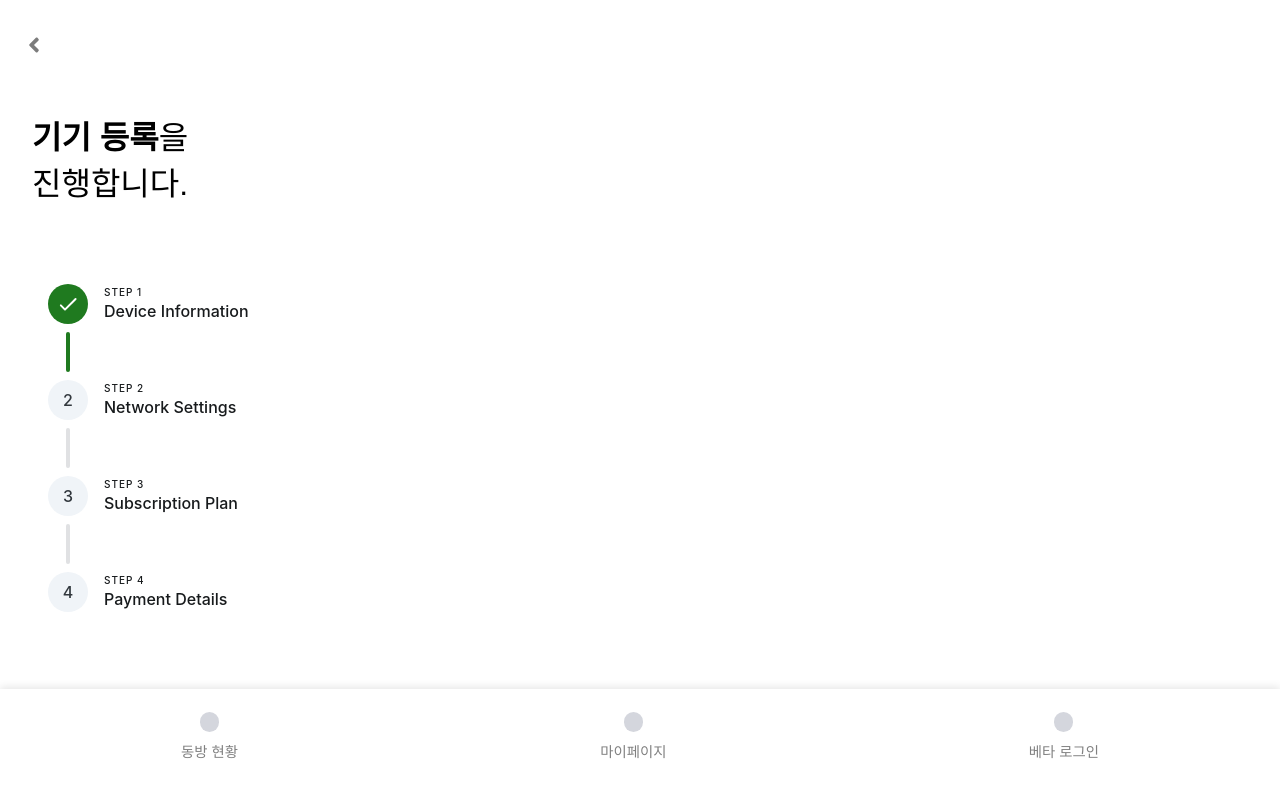
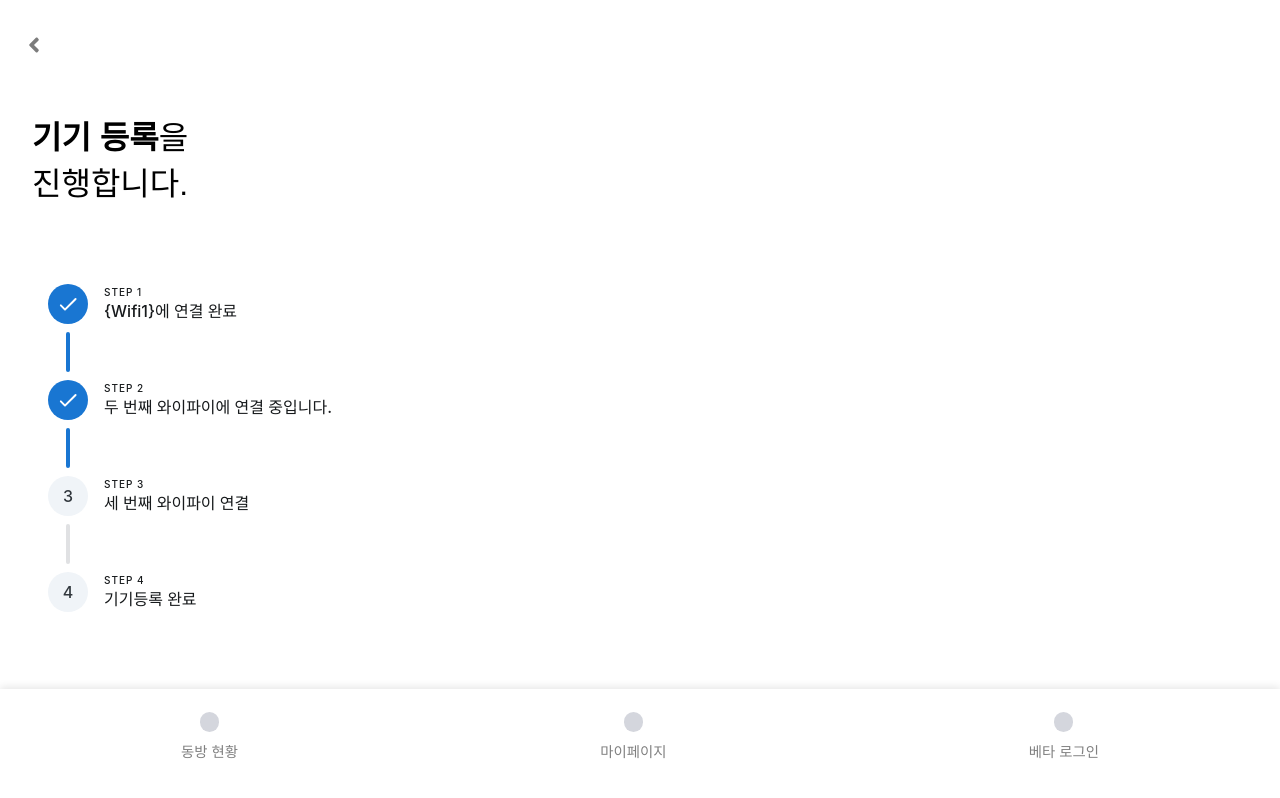
Before and after one commit to JNU-econovation/Whoz-in-FE, a React (Create React App) app: page /device-register in a window 1280 px wide. Built offline with nearby package versions, Linux system fonts and the light colour scheme.

Commit message:
design: 기기등록 stepper 문구 및 색상 수정

```diff
--- a/src/components/DeviceRegisterStepper.jsx
+++ b/src/components/DeviceRegisterStepper.jsx
@@ -7,7 +7,7 @@ import CheckRoundedIcon from '@mui/icons-material/CheckRounded';
 
 export default function DeviceRegisterStepper() {
   // 현재 단계와 완료된 단계를 관리
-  const [activeStep, setActiveStep] = React.useState(1); // 예시로 첫 번째 단계만 활성화
+  const [activeStep, setActiveStep] = React.useState(2);
 
   return (
     <Stepper
@@ -19,9 +19,8 @@ export default function DeviceRegisterStepper() {
         '--Step-connectorInset': '0.5rem',
         '--Step-connectorRadius': '1rem',
         '--Step-connectorThickness': '4px',
-        '--joy-palette-success-solidBg': 'var(--joy-palette-success-400)',
         [`& .${stepClasses.completed}`]: {
-          '&::after': { bgcolor: 'success.solidBg' },
+          '&::after': { bgcolor: '#1976D2' }, // 완료된 상태의 배경색
         },
         [`& .${stepClasses.active}`]: {
           [`& .${stepIndicatorClasses.root}`]: {
@@ -44,8 +43,8 @@ export default function DeviceRegisterStepper() {
         completed={activeStep >= 1}
         indicator={
           activeStep >= 1 ? (
-            <StepIndicator variant="solid" color="success">
-              <CheckRoundedIcon />
+            <StepIndicator variant="solid" sx={{ bgcolor: '#1976D2' }}>
+              <CheckRoundedIcon sx={{ color: '#fff' }} />
             </StepIndicator>
           ) : (
             <StepIndicator>{1}</StepIndicator>
@@ -54,15 +53,17 @@ export default function DeviceRegisterStepper() {
       >
         <div>
           <Typography level="title-sm">Step 1</Typography>
-          Device Information
+          {activeStep > 1
+            ? '{Wifi1}에 연결 완료'
+            : '첫 번째 Wi-Fi에 연결합니다.'}
         </div>
       </Step>
       <Step
         completed={activeStep >= 2}
         indicator={
           activeStep >= 2 ? (
-            <StepIndicator variant="solid" color="success">
-              <CheckRoundedIcon />
+            <StepIndicator variant="solid" sx={{ bgcolor: '#1976D2' }}>
+              <CheckRoundedIcon sx={{ color: '#fff' }} />
             </StepIndicator>
           ) : (
             <StepIndicator>{2}</StepIndicator>
@@ -71,7 +72,11 @@ export default function DeviceRegisterStepper() {
       >
         <div>
           <Typography level="title-sm">Step 2</Typography>
-          Network Settings
+          {activeStep > 2
+            ? '{WIFI2}에 연결 완료'
+            : activeStep === 2
+            ? '두 번째 와이파이에 연결 중입니다.'
+            : '두 번째 와이파이 연결'}
         </div>
       </Step>
       <Step
@@ -79,8 +84,8 @@ export default function DeviceRegisterStepper() {
         active={activeStep === 3}
         indicator={
           activeStep >= 3 ? (
-            <StepIndicator variant="solid" color="success">
-              <CheckRoundedIcon />
+            <StepIndicator variant="solid" sx={{ bgcolor: '#1976D2' }}>
+              <CheckRoundedIcon sx={{ color: '#fff' }} />
             </StepIndicator>
           ) : (
             <StepIndicator>{3}</StepIndicator>
@@ -89,15 +94,19 @@ export default function DeviceRegisterStepper() {
       >
         <div>
           <Typography level="title-sm">Step 3</Typography>
-          Subscription Plan
+          {activeStep > 3
+            ? '{Wifi3}에 연결 완료'
+            : activeStep === 3
+            ? '세 번째 와이파이에 연결 중입니다.'
+            : '세 번째 와이파이 연결'}
         </div>
       </Step>
       <Step
         completed={activeStep >= 4}
         indicator={
           activeStep >= 4 ? (
-            <StepIndicator variant="solid" color="success">
-              <CheckRoundedIcon />
+            <StepIndicator variant="solid" sx={{ bgcolor: '#1976D2' }}>
+              <CheckRoundedIcon sx={{ color: '#fff' }} />
             </StepIndicator>
           ) : (
             <StepIndicator>{4}</StepIndicator>
@@ -106,7 +115,7 @@ export default function DeviceRegisterStepper() {
       >
         <div>
           <Typography level="title-sm">Step 4</Typography>
-          Payment Details
+          기기등록 완료
         </div>
       </Step>
     </Stepper>
--- a/src/pages/auth/BetaLogin.jsx
+++ b/src/pages/auth/BetaLogin.jsx
@@ -15,7 +15,7 @@ const BetaLogin = () => {
         <Container>
             <h1>베타 버전</h1>
             <p>현재는 카카오 로그인만 지원됩니다.</p>
-            <KakaoButton onClick={handleKakaoLogin}>카카오로 로그인</KakaoButton>
+            <KakaoButton onClick={handleKakaoLogin}>카카오 로그인</KakaoButton>
         </Container>
     );
 };
```
